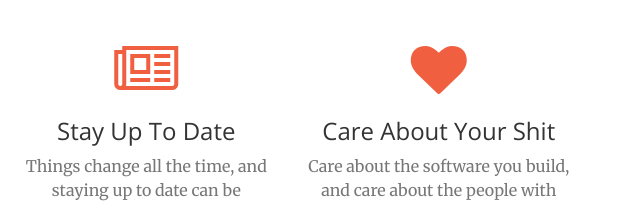
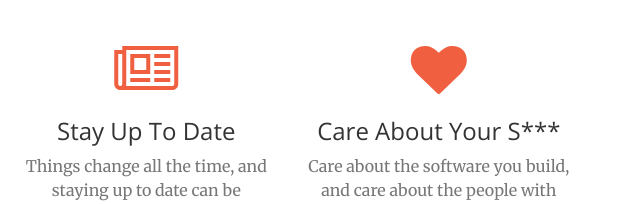
Before and after one commit to flawavi/FletcherBangsWatson, a website: page index.html in a window 1280 px wide. Shown: the part 1866-2070 px from the top of the page, 640-1280 px from the left. Drawn offline with nearby package versions, Linux system fonts and the light colour scheme.

Commit message:
removed the word shit

```diff
--- a/index.html
+++ b/index.html
@@ -159,7 +159,7 @@
                 <div class="col-lg-3 col-md-6 text-center">
                     <div class="service-box">
                         <i class="fa fa-4x fa-heart text-primary sr-icons"></i>
-                        <h3>Care About Your Shit</h3>
+                        <h3>Care About Your S***</h3>
                         <p class="text-muted">Care about the software you build, and care about the people with whom you build them. A healthy team builds better products than a poisoned team. Be kind to your team mates and to yourself and you'll notice a massive improvement in your code.</p>
                     </div>
                 </div>
```
